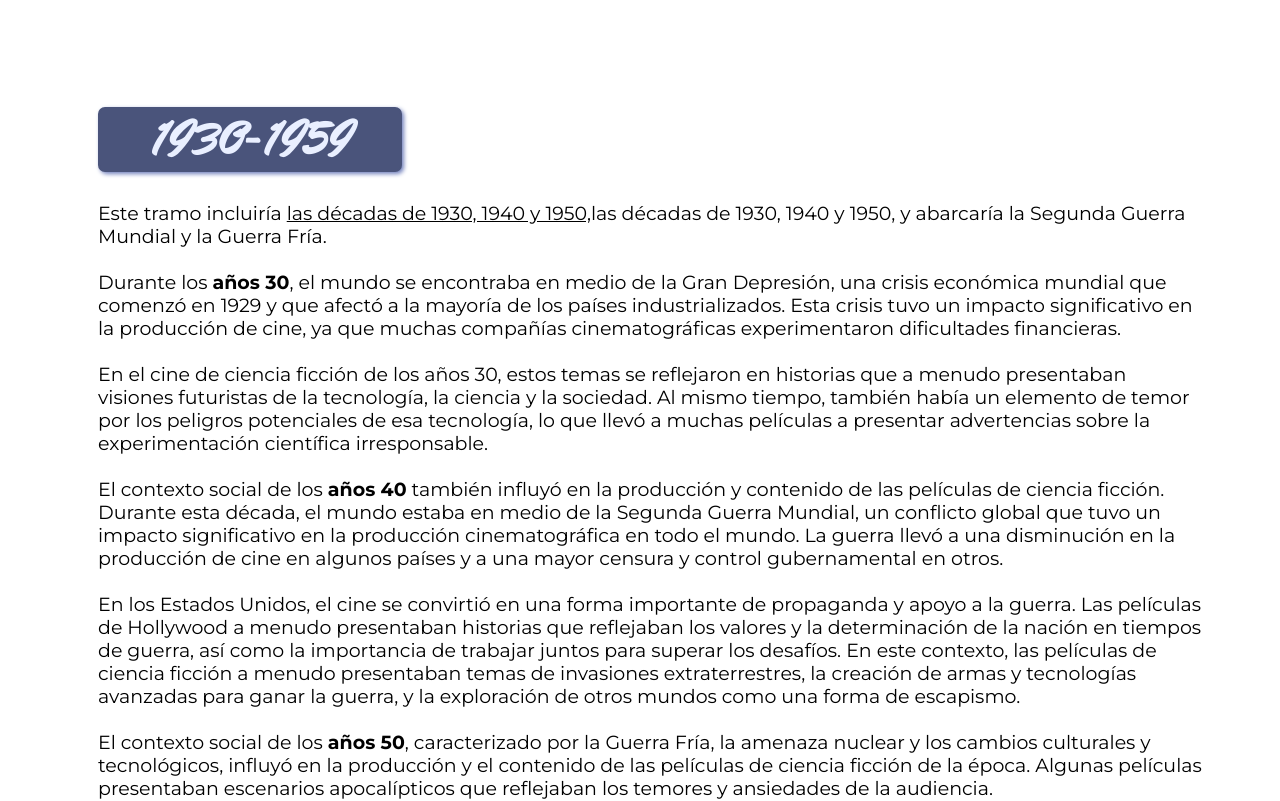
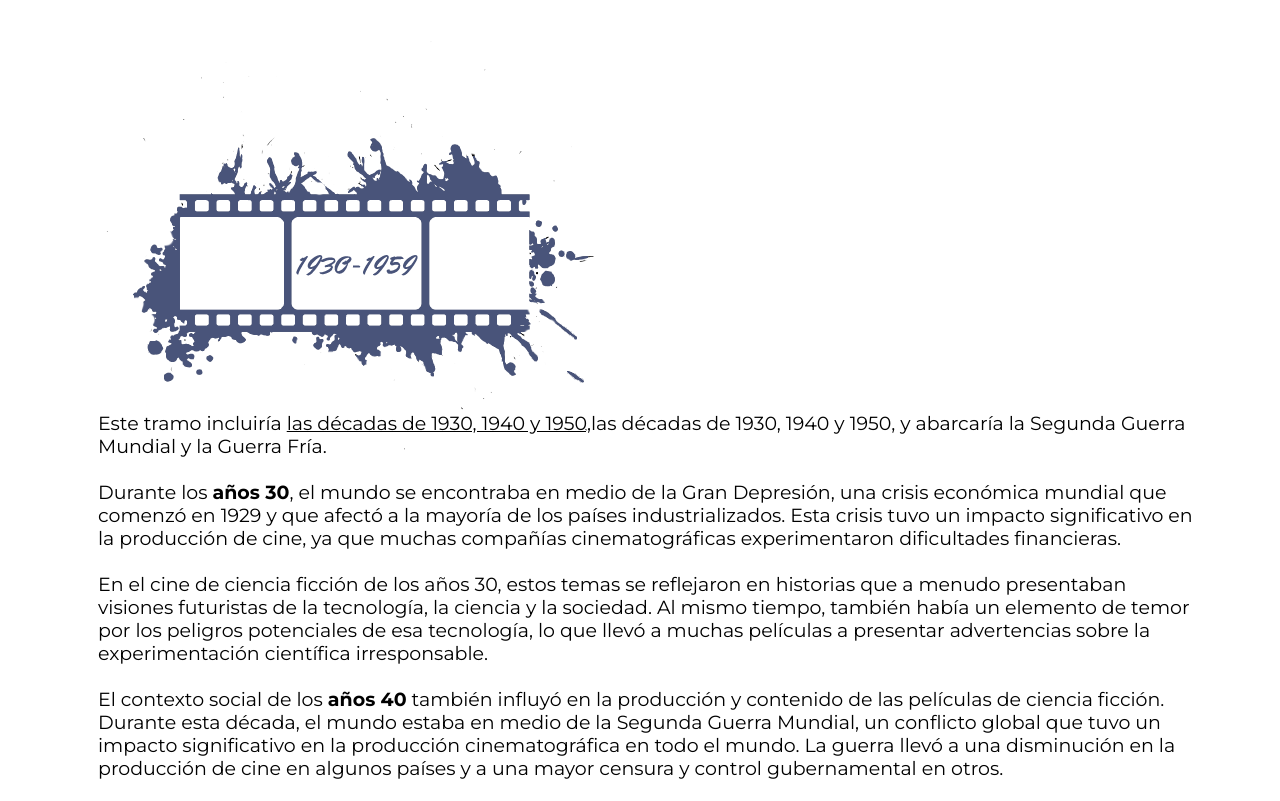
Before and after one commit to lauramorenochico/The-Lady-Project, a website: page src/html/section2.html in a window 1280 px wide. Shown: the top 801 px of the page. Drawn offline with nearby package versions, Linux system fonts and the light colour scheme; files that its build step writes are made by us from their sources; files whose address does not match are found by name.

Commit message:
icon fixed

```diff
--- a/src/html/section2.html
+++ b/src/html/section2.html
@@ -19,7 +19,10 @@
 </head>
 <body>
 <section id="section2" class="section2">
-<h2 class="sec2">1930-1959</h2>
+<!--<h2 class="sec2">1930-1959</h2>--->
+<div class="sec">
+    <img class="sec__img" src="./assets/images/frame.png" alt="carrete">
+</div>
 <p class="sec2__paragraph">Este tramo incluiría <u>las décadas de 1930, 1940 y 1950,</u>las décadas de 1930, 1940 y 1950, y abarcaría la Segunda
 Guerra Mundial y la Guerra Fría. </br>
 </br>
--- a/src/scss/section2.scss
+++ b/src/scss/section2.scss
@@ -3,7 +3,7 @@ margin-left: 90px;
 margin-right: 70px;
 }
 .sec2 {
-    font-size: 44px;
+    /*font-size: 44px;
     font-family: 'Mr Dafoe', cursive;
     border: solid 2px #4a547b;
     box-shadow: 2px 2px 4px rgb(114, 129, 188);
@@ -12,25 +12,25 @@ margin-right: 70px;
     color: #E9EFFF;
     width: 300px;
     display: flex;
-    justify-content: center;
+    justify-content: center;*/
     position: relative;
    top: 70px;
 
 
-   /* &__img {
+   &__img {
         width: 190%;
         /* transform: rotate(-45deg); */
-        /*position: relative;
+        position: relative;
         top: -150px;
         left:30px;
-    }*/
+    }
 
     &__paragraph {
         font-family: "Montserrat",
             sans-serif;
         font-size: 19px;
         position: relative;
-        margin-top: 100px;
+        margin-top: -100px;
 
     }
     &__title{
```
